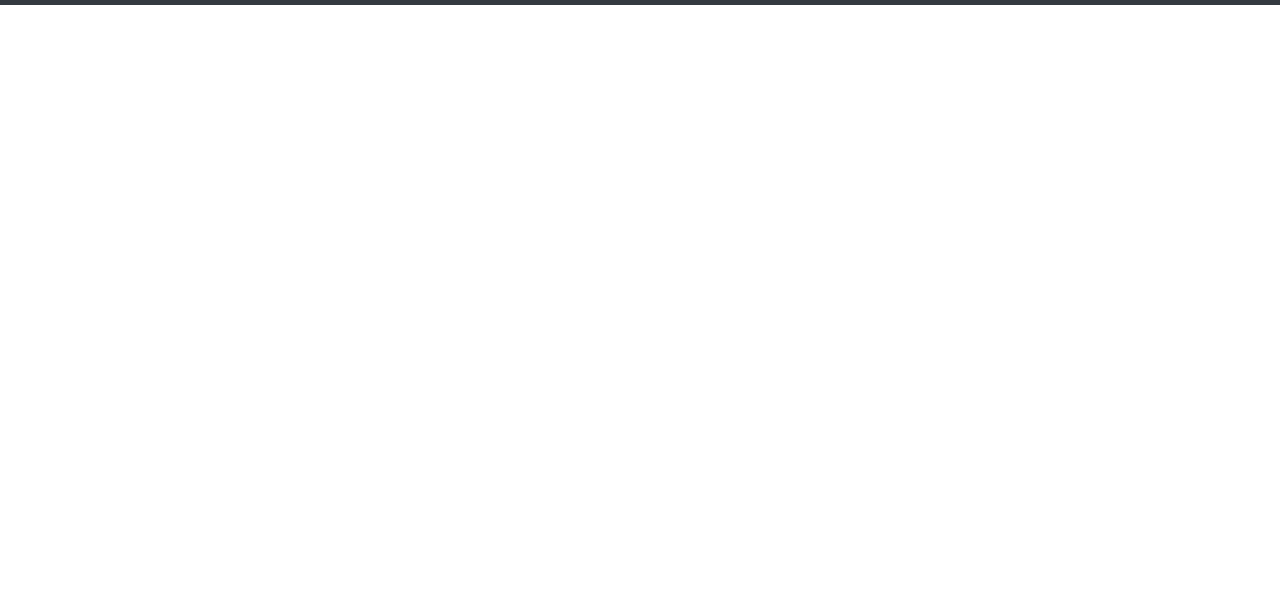
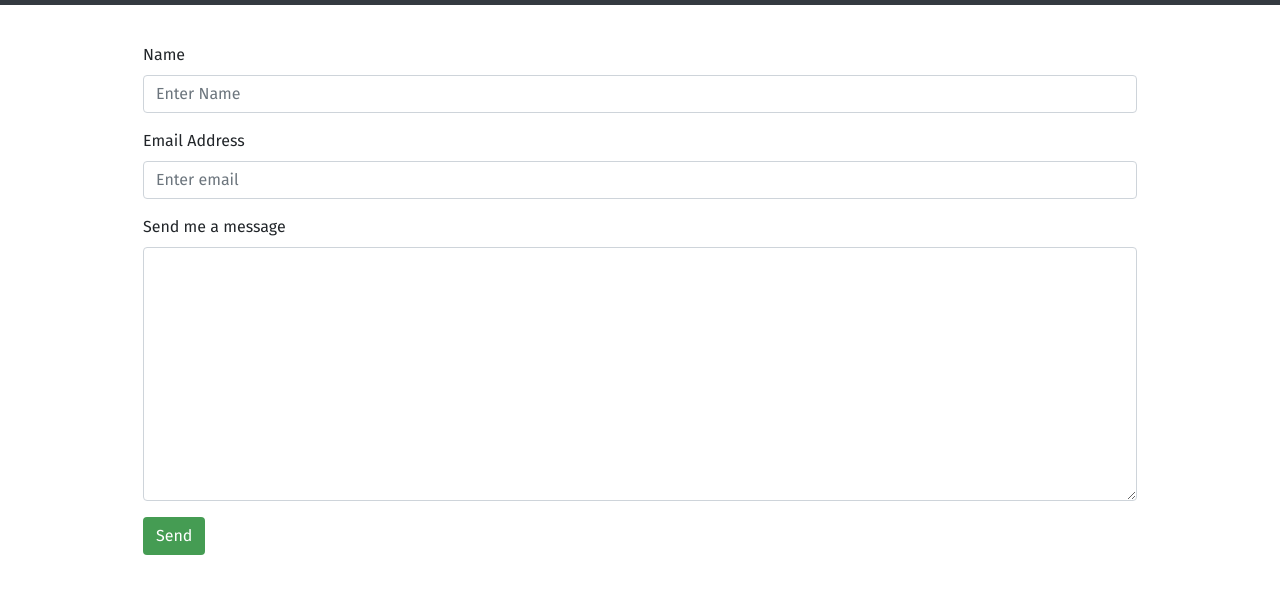
Before and after one commit to zdparr/bootstrap-portfolio, a plain HTML site: page assets/pages/contact.html in a window 1280 px wide. Shown: the part 51-644 px from the top of the page. Drawn offline with nearby package versions, Linux system fonts and the light colour scheme.

Commit message:
added content to contact page

```diff
--- a/assets/css/style.css
+++ b/assets/css/style.css
@@ -24,6 +24,7 @@ body {
 
 .container {
   max-width: 80%;
+  margin-top: 3%;
 }
 
 .text-center {
--- a/assets/pages/contact.html
+++ b/assets/pages/contact.html
@@ -67,6 +67,46 @@
         </div>
       </nav>
     </header>
+    <div class="container">
+      <!-- Main page contact-->
+
+      <!-- Contact Form-->
+      <form action="">
+        <div class="form-group">
+          <label for="userName">Name </label>
+          <input
+            type="text"
+            class="form-control"
+            id="userName"
+            aria-describedby="nameHelp"
+            placeholder="Enter Name"
+          />
+        </div>
+        <div class="form-group">
+          <label for="userEmail">Email Address </label>
+          <input
+            type="email"
+            class="form-control"
+            id="userEmail"
+            aria-describedby="emailHelp"
+            placeholder="Enter email"
+          />
+        </div>
+        <div class="form-group">
+          <label for="userMessage">Send me a message</label>
+          <textarea
+            name="userMessage"
+            class="form-control"
+            id="userMessage"
+            cols="30"
+            rows="10"
+          ></textarea>
+        </div>
+        <button type="submit" class="btn submit-btn green-background">
+          Send
+        </button>
+      </form>
+    </div>
   </body>
   <footer></footer>
 </html>
```
